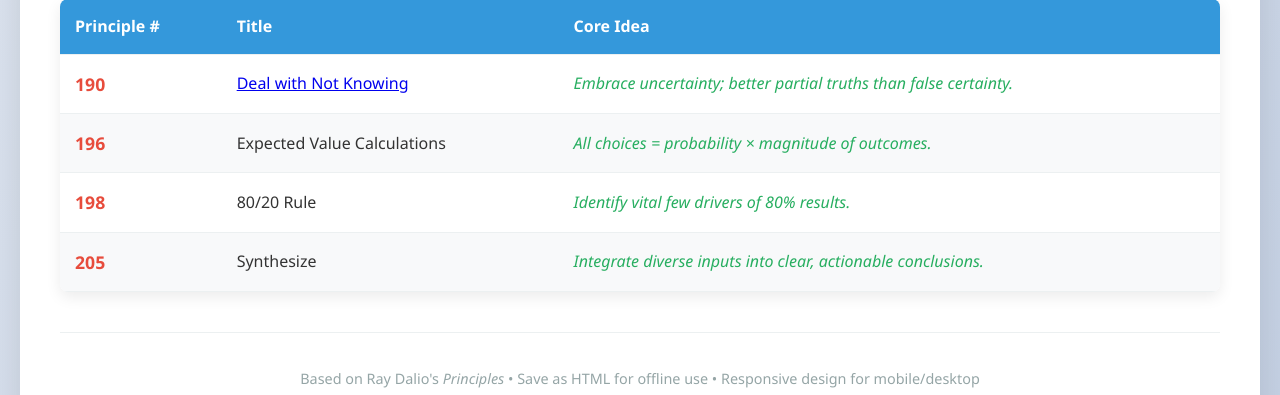
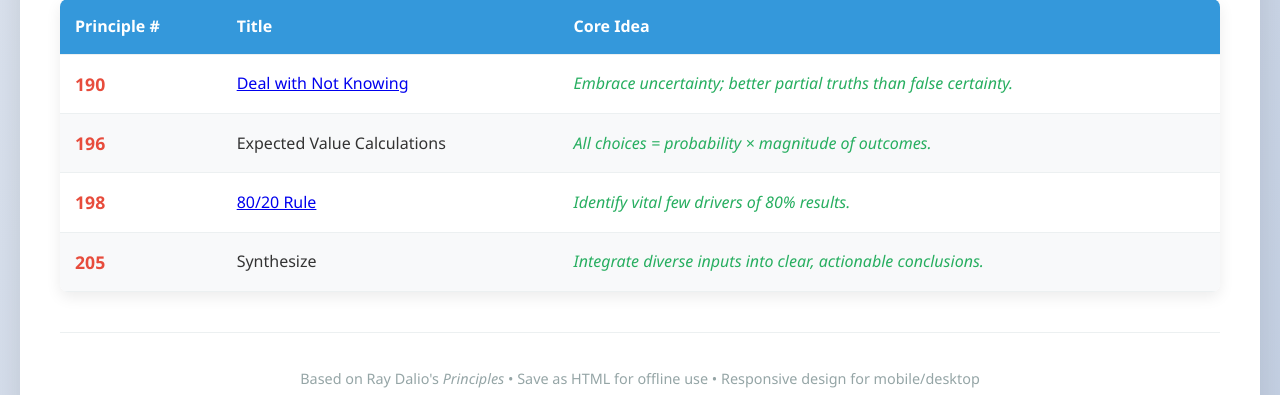
Before and after one commit to kbulbul026-coder/Centers, a Flask app: page /principles-system in a window 1280 px wide. Shown: the part 2175-2570 px from the top of the page. Run offline with Flask 3, Linux system fonts and the light colour scheme.

Commit message:
Update principles_system.html

```diff
--- a/templates/principles_system.html
+++ b/templates/principles_system.html
@@ -171,7 +171,24 @@ Deal with Not Knowing
 
 <td class="core-idea">Embrace uncertainty; better partial truths than false certainty.</td></tr>
                 <tr><td class="principle-num">196</td><td>Expected Value Calculations</td><td class="core-idea">All choices = probability × magnitude of outcomes.</td></tr>
-                <tr><td class="principle-num">198</td><td>80/20 Rule</td><td class="core-idea">Identify vital few drivers of 80% results.</td></tr>
+                <tr><td class="principle-num">198</td><td>
+
+
+
+
+<a href="/priority_8020" class="text-blue-400 hover:underline">
+
+80/20 Rule
+
+
+</a>
+
+
+
+
+
+
+</td><td class="core-idea">Identify vital few drivers of 80% results.</td></tr>
                 <tr><td class="principle-num">205</td><td>Synthesize</td><td class="core-idea">Integrate diverse inputs into clear, actionable conclusions.</td></tr>
             </tbody>
         </table>
```
